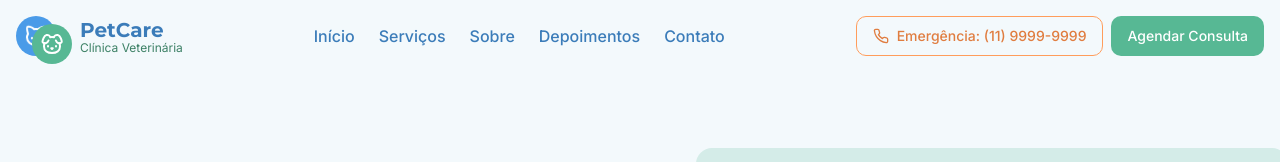
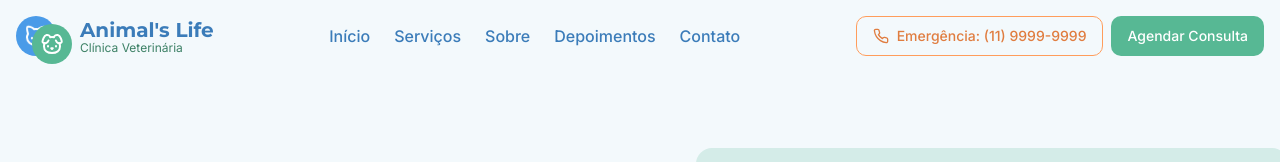
Before and after one commit to BSantos-tech/pet-palace-ideas, a React (Vite) app: page / in a window 1280 px wide. Shown: the top 162 px of the page. Built offline with nearby package versions, Linux system fonts and the light colour scheme.

Commit message:
Rename veterinary clinic
Update the name of the veterinary clinic to Animal's Life.

```diff
--- a/index.html
+++ b/index.html
@@ -1,19 +1,20 @@
+
 <!DOCTYPE html>
 <html lang="en">
   <head>
     <meta charset="UTF-8" />
     <meta name="viewport" content="width=device-width, initial-scale=1.0" />
-    <title>pet-palace-ideas</title>
-    <meta name="description" content="Lovable Generated Project" />
-    <meta name="author" content="Lovable" />
+    <title>Animal's Life - Clínica Veterinária</title>
+    <meta name="description" content="Clínica Veterinária Animal's Life - Cuidados veterinários com amor e carinho" />
+    <meta name="author" content="Animal's Life" />
 
-    <meta property="og:title" content="pet-palace-ideas" />
-    <meta property="og:description" content="Lovable Generated Project" />
+    <meta property="og:title" content="Animal's Life - Clínica Veterinária" />
+    <meta property="og:description" content="Clínica Veterinária Animal's Life - Cuidados veterinários com amor e carinho" />
     <meta property="og:type" content="website" />
     <meta property="og:image" content="https://lovable.dev/opengraph-image-p98pqg.png" />
 
     <meta name="twitter:card" content="summary_large_image" />
-    <meta name="twitter:site" content="@lovable_dev" />
+    <meta name="twitter:site" content="@animalslife" />
     <meta name="twitter:image" content="https://lovable.dev/opengraph-image-p98pqg.png" />
   </head>
 
--- a/src/components/layout/Footer.tsx
+++ b/src/components/layout/Footer.tsx
@@ -20,7 +20,7 @@ const Footer: React.FC = () => {
                 </div>
               </div>
               <div className="ml-2">
-                <h3 className="font-display font-bold text-lg text-white">PetCare</h3>
+                <h3 className="font-display font-bold text-lg text-white">Animal's Life</h3>
                 <p className="text-xs text-vet-green -mt-1">Clínica Veterinária</p>
               </div>
             </div>
@@ -82,7 +82,7 @@ const Footer: React.FC = () => {
               </li>
               <li className="flex items-center gap-2">
                 <Mail size={18} />
-                <span className="text-gray-300">contato@petcare.com.br</span>
+                <span className="text-gray-300">contato@animalslife.com.br</span>
               </li>
               <li className="flex items-start gap-2">
                 <Clock className="mt-1 flex-shrink-0" size={18} />
@@ -100,7 +100,7 @@ const Footer: React.FC = () => {
       <div className="border-t border-gray-700 py-6">
         <div className="vet-container">
           <p className="text-center text-sm text-gray-400">
-            © 2025 PetCare Clínica Veterinária. Todos os direitos reservados.
+            © 2025 Animal's Life Clínica Veterinária. Todos os direitos reservados.
           </p>
         </div>
       </div>
--- a/src/components/layout/Navbar.tsx
+++ b/src/components/layout/Navbar.tsx
@@ -34,7 +34,7 @@ const Navbar: React.FC = () => {
             </div>
           </div>
           <div className="ml-4">
-            <h1 className="font-display font-bold text-xl text-vet-blue-dark">PetCare</h1>
+            <h1 className="font-display font-bold text-xl text-vet-blue-dark">Animal's Life</h1>
             <p className="text-xs text-vet-green-dark -mt-1">Clínica Veterinária</p>
           </div>
         </a>
--- a/src/pages/Index.tsx
+++ b/src/pages/Index.tsx
@@ -14,7 +14,7 @@ const Index = () => {
 
   React.useEffect(() => {
     toast({
-      title: "Bem-vindo à PetCare",
+      title: "Bem-vindo à Animal's Life",
       description: "Navegue pelo nosso site e conheça nossos serviços veterinários.",
       duration: 5000,
     });
```
